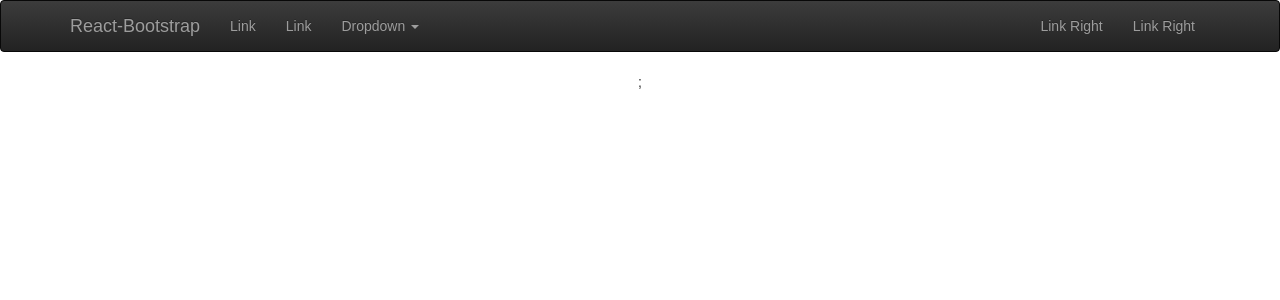
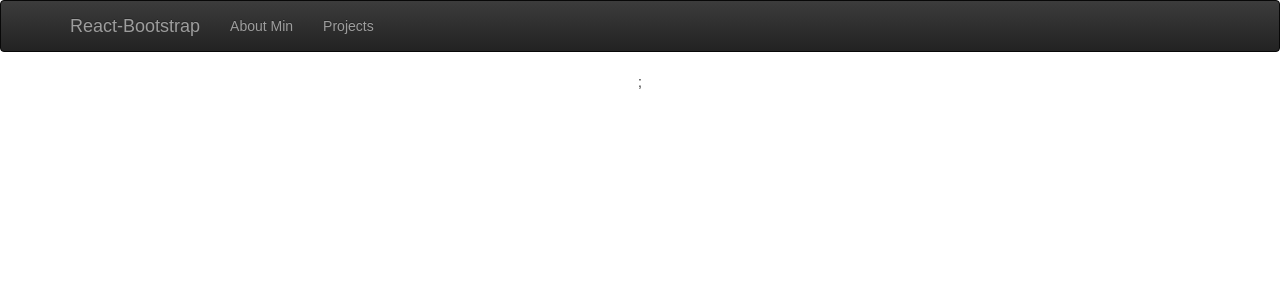
Before and after one commit to mk4555/sample-app, a React (Create React App) app: page / in a window 1280 px wide. Shown: the top 300 px of the page. Built offline with nearby package versions, Linux system fonts and the light colour scheme.

Commit message:
nav bar links cleanup

```diff
--- a/src/components/Header.js
+++ b/src/components/Header.js
@@ -14,25 +14,10 @@ class Header extends Component {
           <Navbar.Collapse>
             <Nav>
               <NavItem eventKey={1} href="#">
-                Link
+                About Min
               </NavItem>
               <NavItem eventKey={2} href="#">
-                Link
-              </NavItem>
-              <NavDropdown eventKey={3} title="Dropdown" id="basic-nav-dropdown">
-                <MenuItem eventKey={3.1}>Action</MenuItem>
-                <MenuItem eventKey={3.2}>Another action</MenuItem>
-                <MenuItem eventKey={3.3}>Something else here</MenuItem>
-                <MenuItem divider />
-                <MenuItem eventKey={3.3}>Separated link</MenuItem>
-              </NavDropdown>
-            </Nav>
-            <Nav pullRight>
-              <NavItem eventKey={1} href="#">
-                Link Right
-              </NavItem>
-              <NavItem eventKey={2} href="#">
-                Link Right
+                Projects
               </NavItem>
             </Nav>
           </Navbar.Collapse>
```
